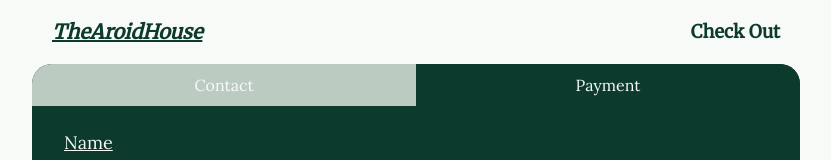
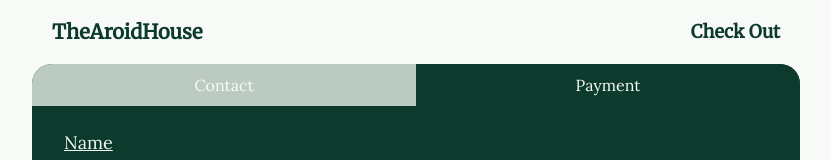
Before and after one commit to thearoidhouse/the-aroid-house-official-site, a Next.js app: page /checkout in a window 1280 px wide. Shown: the top 160 px of the page, without its empty margins (224-1055 px from the left). Built offline with nearby package versions, Linux system fonts and the light colour scheme.

Commit message:
style: :lipstick: Remove underline and italic from checkout header

```diff
--- a/src/components/layout/HeaderCheckout.js
+++ b/src/components/layout/HeaderCheckout.js
@@ -1,31 +1,11 @@
-import {
-  Box,
-  Flex,
-  Button,
-  Spacer,
-  Heading,
-  chakra,
-  Icon,
-} from "@chakra-ui/react";
-
-import Link from "next/link";
-import CartButton from "../buttons/CartButton";
+import { Flex, Spacer, Heading } from "@chakra-ui/react";
 
 export const HeaderCheckout = () => {
   return (
     <Flex direction="row" padding="5" align="center">
-      <Link href="/">
-        <Box fontStyle="italic" as="button">
-          <Heading
-            fontSize="xl"
-            fontStyle="italic"
-            textDecoration="underline"
-            color="text"
-          >
-            TheAroidHouse
-          </Heading>
-        </Box>
-      </Link>
+      <Heading fontSize="xl" color="text">
+        TheAroidHouse
+      </Heading>
 
       <Spacer />
       <Heading fontSize="lg" color="text">
```
